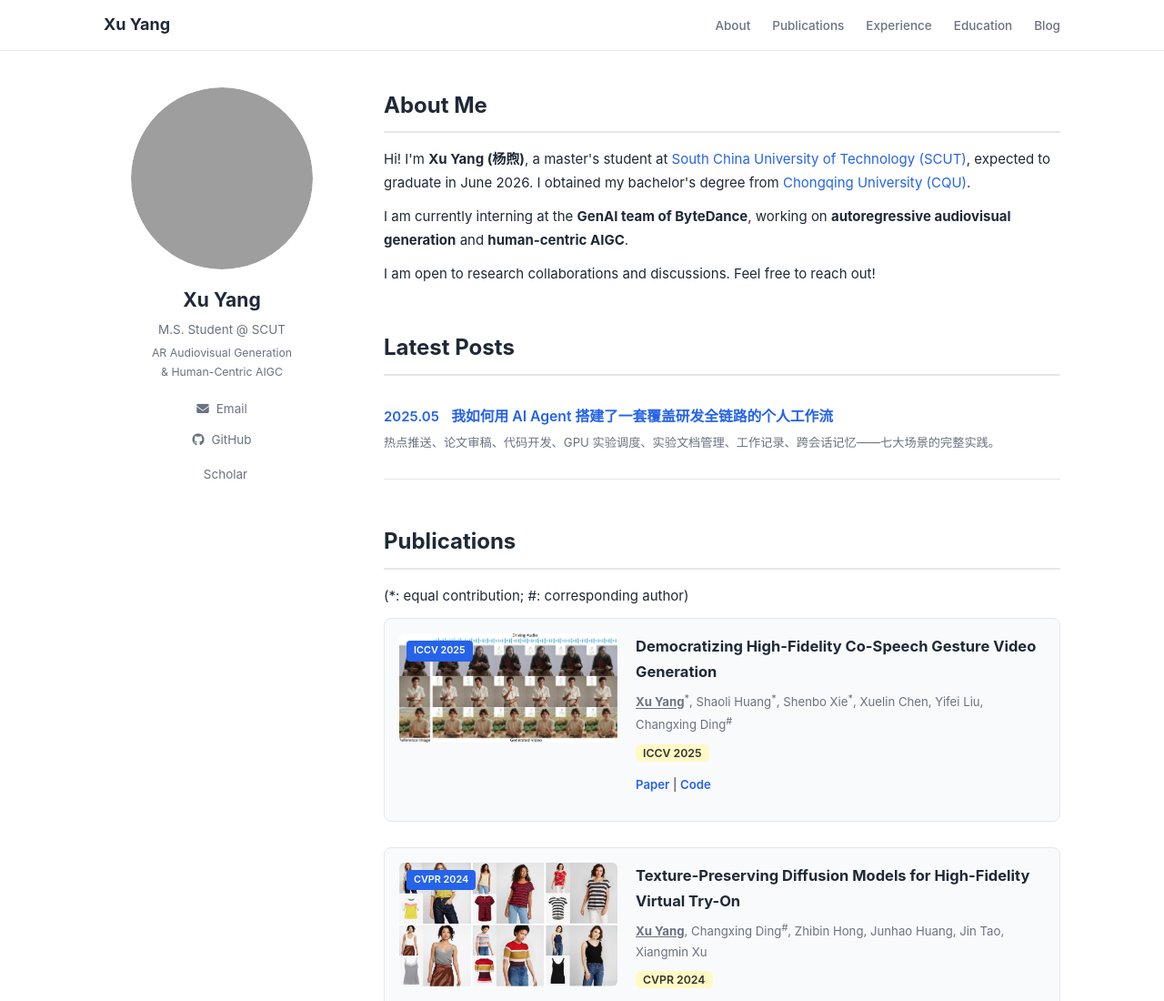
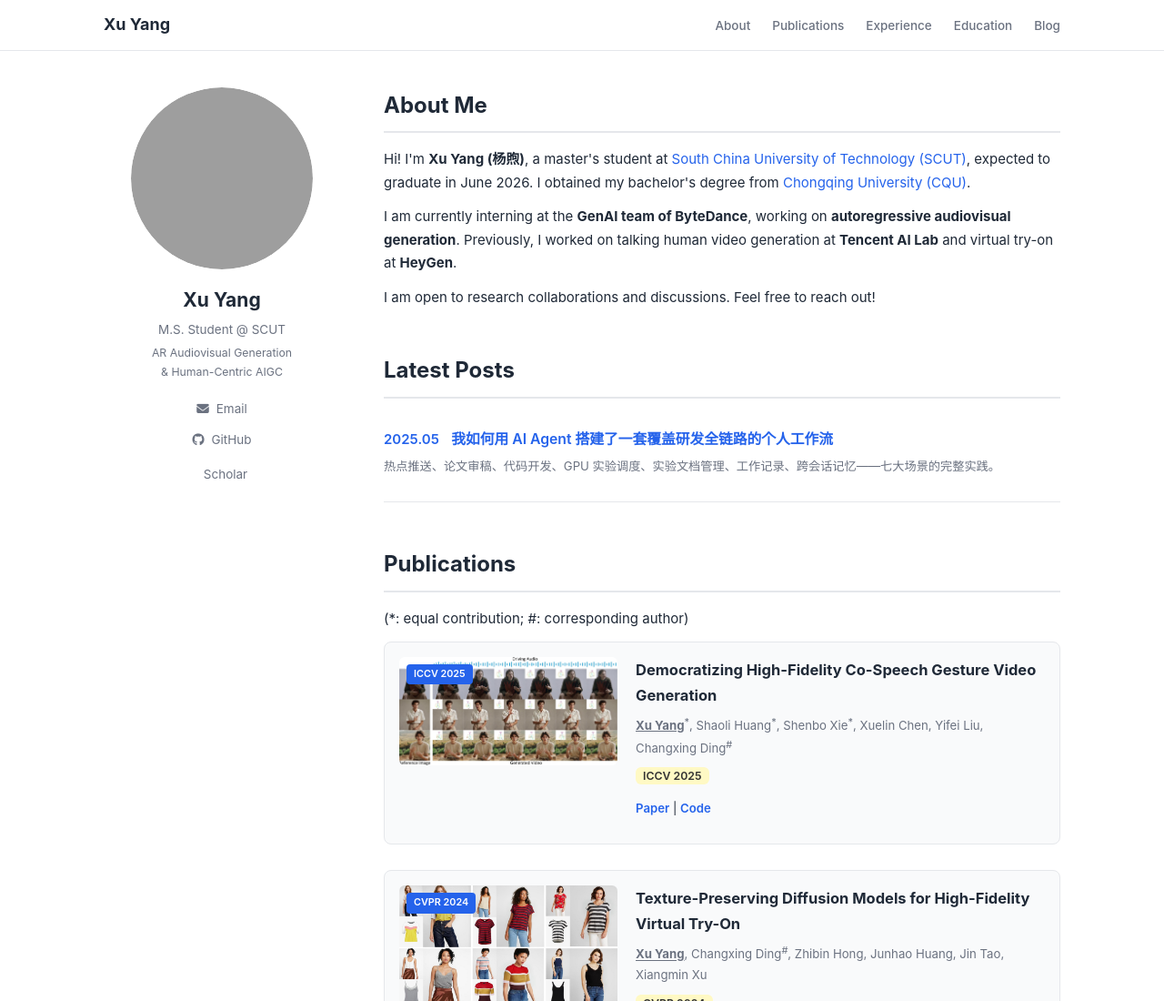
Before and after one commit to Gal4way/Gal4way.github.io, a plain HTML site: page index.html in a window 1280 px wide. Shown: the top 1100 px of the page at 91% size. Drawn offline with Linux system fonts and the light colour scheme; grey boxes are pictures that could not be loaded; some icons are missing.

Commit message:
fix: update about bio

```diff
--- a/index.html
+++ b/index.html
@@ -54,7 +54,7 @@
       <section id="about">
         <h1>About Me</h1>
         <p>Hi! I'm <strong>Xu Yang (杨煦)</strong>, a master's student at <a href="https://www.scut.edu.cn/">South China University of Technology (SCUT)</a>, expected to graduate in June 2026. I obtained my bachelor's degree from <a href="https://www.cqu.edu.cn/">Chongqing University (CQU)</a>.</p>
-        <p>I am currently interning at the <strong>GenAI team of ByteDance</strong>, working on <strong>autoregressive audiovisual generation</strong> and <strong>human-centric AIGC</strong>.</p>
+        <p>I am currently interning at the <strong>GenAI team of ByteDance</strong>, working on <strong>autoregressive audiovisual generation</strong>. Previously, I worked on talking human video generation at <strong>Tencent AI Lab</strong> and virtual try-on at <strong>HeyGen</strong>.</p>
         <p>I am open to research collaborations and discussions. Feel free to reach out!</p>
       </section>
 
```
